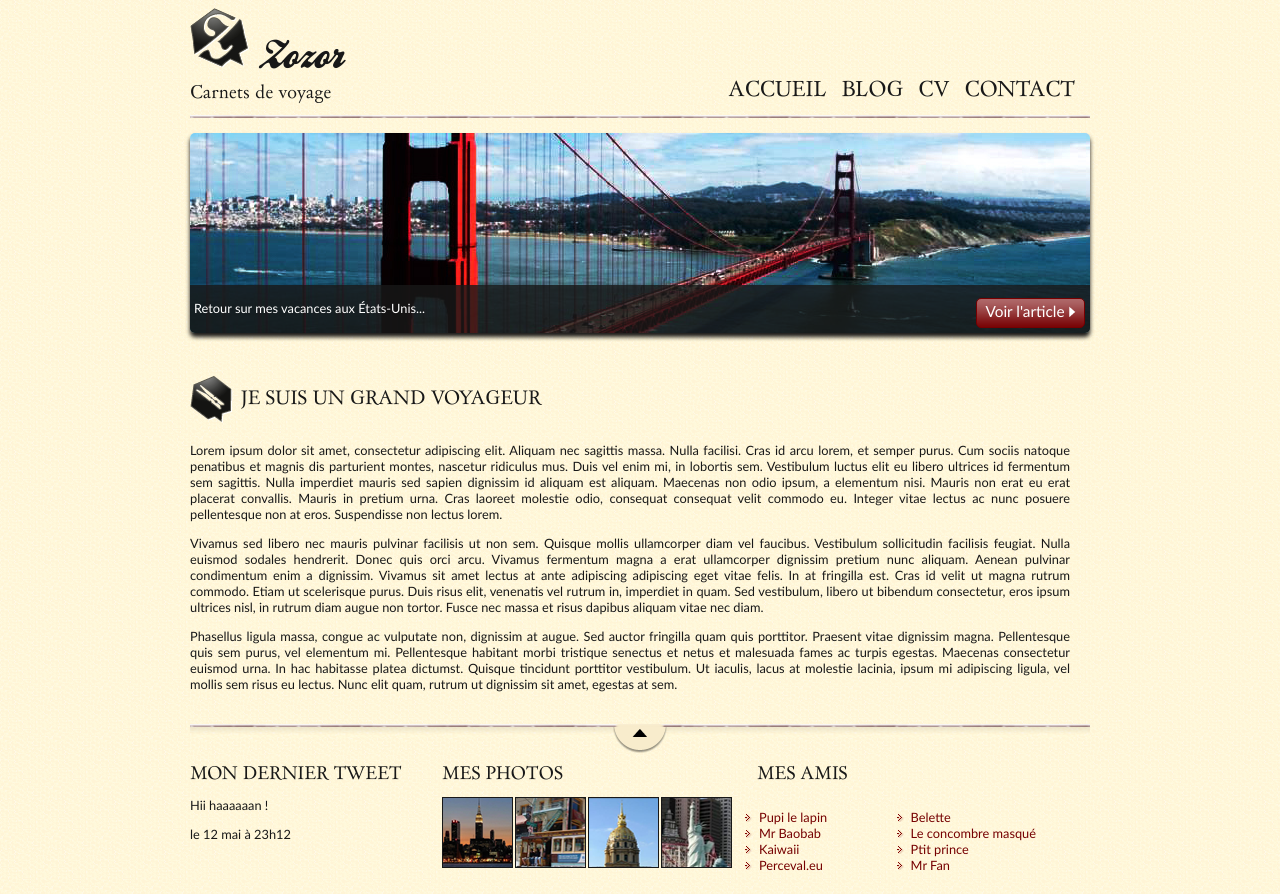
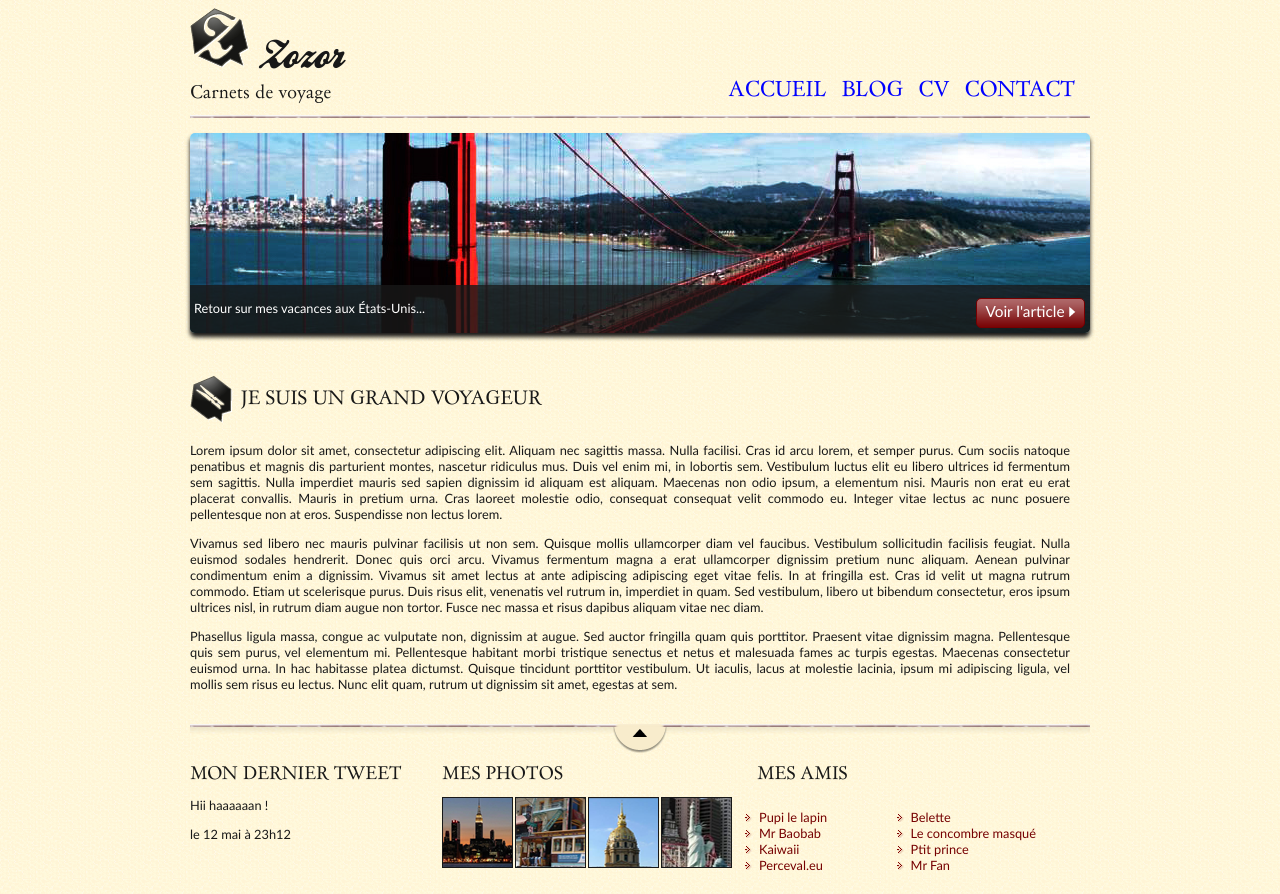
Before and after one commit to 0s0b4m4sk/GIT-Cours, a plain HTML site: page index.html in a window 1280 px wide. Drawn offline with Linux system fonts and the light colour scheme.

Commit message:
Make nav a blue

```diff
--- a/style.css
+++ b/style.css
@@ -107,7 +107,7 @@ nav li
 nav a
 {
     font-size: 1.3em;
-    color: #181818;
+    color: blue ;
     padding-bottom: 3px;
     text-decoration: none;
 }
```
